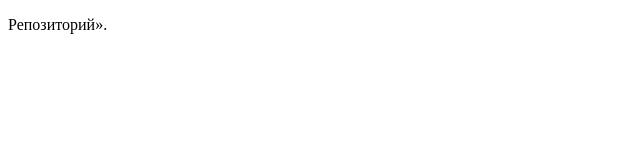
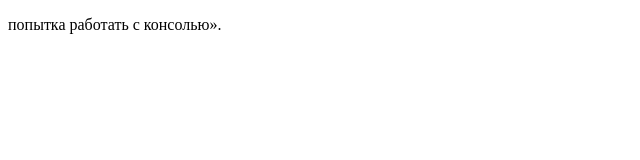
Before and after one commit to sergevortep/401977-nerds-29, a plain HTML site: page index.html in a window 1280 px wide. Shown: the whole page, without its empty margins (0-640 px from the left). Drawn offline with Linux system fonts and the light colour scheme.

Commit message:
Работа с консолью №1

```diff
--- a/index.html
+++ b/index.html
@@ -8,7 +8,7 @@
 
 <body>
 
-  <p>Репозиторий</a>».</p>
+  <p>попытка работать с консолью</a>».</p>
 
 </body>
 
```
